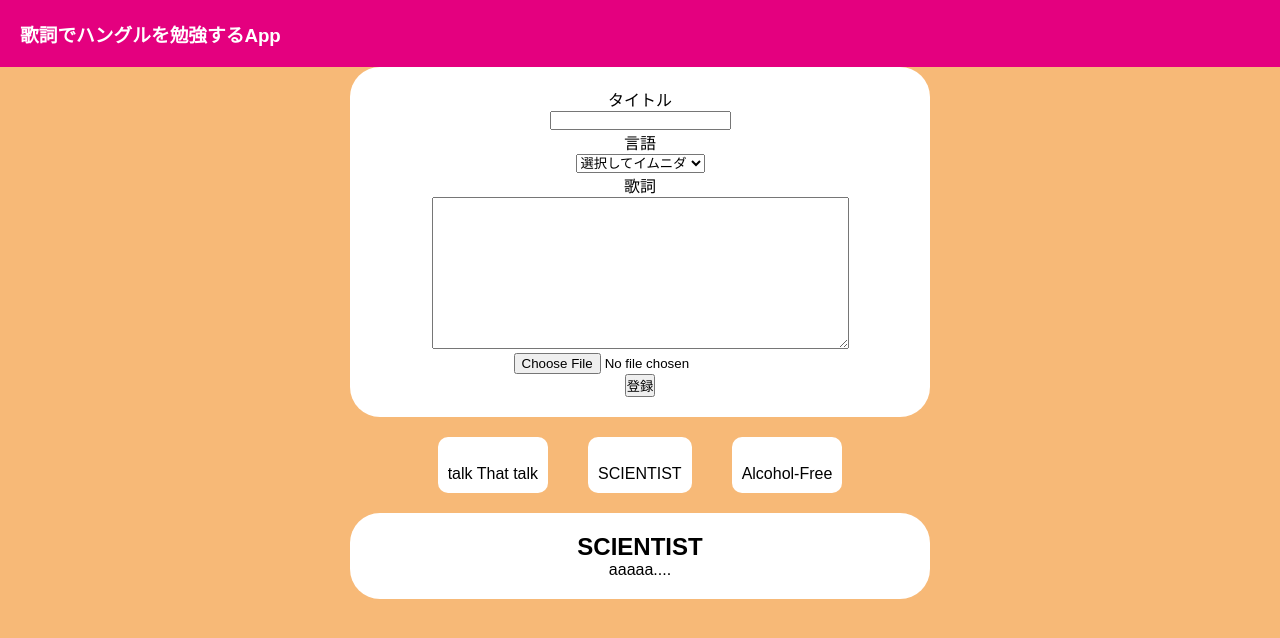
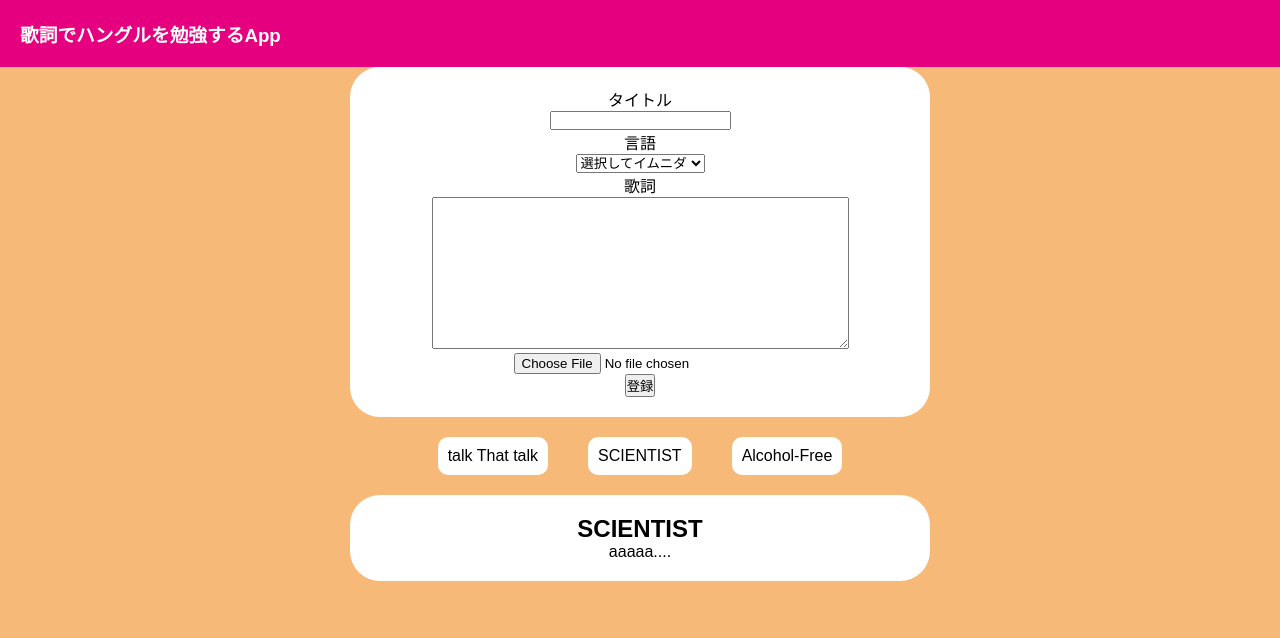
Before and after one commit to pchm13/studyHangul, a React (Create React App) app: page / in a window 1280 px wide. Shown: the top 638 px of the page. Built offline with nearby package versions, Linux system fonts and the light colour scheme.

Commit message:
一旦ジャケ写表示無し

```diff
--- a/src/components/ChoiceArea.jsx
+++ b/src/components/ChoiceArea.jsx
@@ -5,13 +5,10 @@ const ChoiceArea = () => {
     return (
         <>
             <div class="choiceArea">
-                {songTitle.map((song)=>{
+                {songTitle.map((title)=>{
                     return (
-                        <div class="song" key={song}>
-                            {/* ジャケ写表示 */}
-                            <img class="photo" src="" />
-                            {/* 登録曲名表示 */}
-                            <p class="title">{song}</p>
+                        <div class="song" key={title}>
+                            <p class="title">{title}</p>
                         </div>
                     )
                 })}
```
